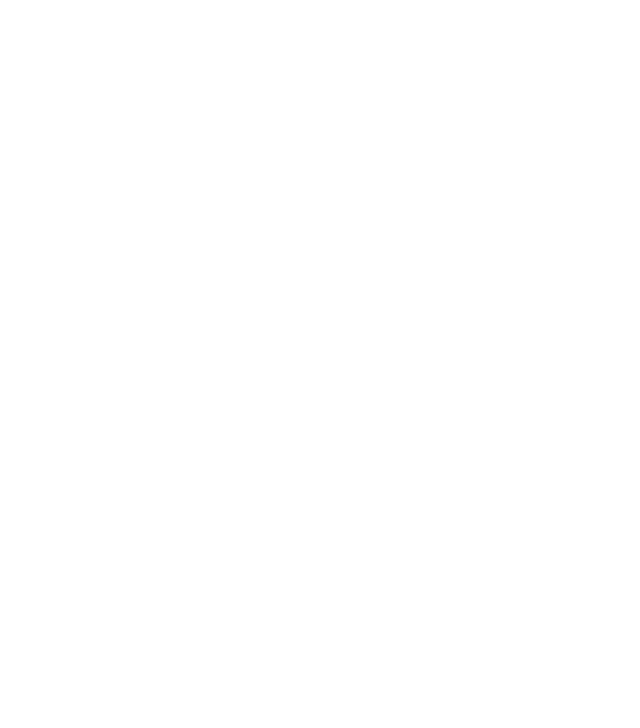
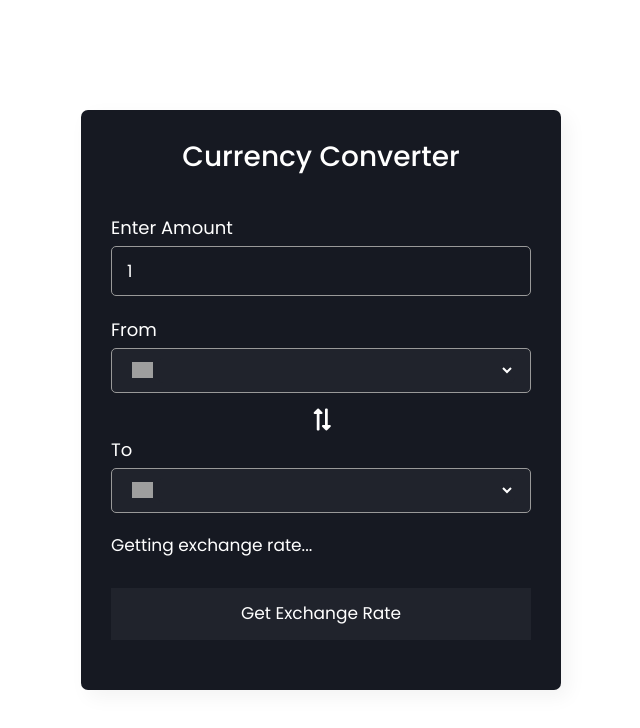
Before and after one commit to JehiraXavier/currency-converter, a plain HTML site: page index.html in a window 1280 px wide. Shown: the whole page, without its empty margins (319-959 px from the left). Drawn offline with nearby package versions, Linux system fonts and the light colour scheme; grey boxes are pictures that could not be loaded.

Commit message:
Basic Styling

```diff
--- a/index.html
+++ b/index.html
@@ -1,25 +1,65 @@
-<!doctype html>
+<!DOCTYPE html>
 <html lang="en">
+  <head>
+    <meta charset="UTF-8" />
+    <meta http-equiv="X-UA-Compatible" content="IE=edge" />
+    <meta name="viewport" content="width=device-width, initial-scale=1.0" />
 
-<head>
+    <link rel="stylesheet" href="styles.css" />
 
-    <meta charset="UTF-8">
-    <meta http-equiv="X-UA-Compatible" content="IE=edge">
-    <meta name="viewport" content="width=device-width, initial-scale=1.0">
-
-    <link rel="stylesheet" href="styles.css">
-
-    <link rel="stylesheet" href="https://cdnjs.cloudflare.com/ajax/libs/font-awesome/5.15.4/css/all.min.css" />
-    <link href="https://cdn.jsdelivr.net/npm/bootstrap@5.1.3/dist/css/bootstrap.min.css" rel="stylesheet"
-      integrity="sha384-1BmE4kWBq78iYhFldvKuhfTAU6auU8tT94WrHftjDbrCEXSU1oBoqyl2QvZ6jIW3" crossorigin="anonymous">
+    <link
+      rel="stylesheet"
+      href="https://cdnjs.cloudflare.com/ajax/libs/font-awesome/5.15.4/css/all.min.css"
+    />
+    <link
+      href="https://cdn.jsdelivr.net/npm/bootstrap@5.1.3/dist/css/bootstrap.min.css"
+      rel="stylesheet"
+      integrity="sha384-1BmE4kWBq78iYhFldvKuhfTAU6auU8tT94WrHftjDbrCEXSU1oBoqyl2QvZ6jIW3"
+      crossorigin="anonymous"
+    />
 
     <title>Currency Converter</title>
-    <link rel="icon" href="./currency.png" type="image/icon type">
+    <link rel="icon" href="./currency.png" type="image/icon type" />
+  </head>
 
-</head>
+  <body>
+    <div class="wrapper">
+      <h2>Currency Converter</h2>
+      <form action="#">
+        <div class="amount">
+          <p>Enter Amount</p>
+          <input type="text" value="1" />
+        </div>
+        <div class="drop-list">
+          <div class="from">
+            <p>From</p>
+            <div class="select-box">
+              <img src="https://flagcdn.com/48x36/us.png" alt="flag" />
+              <select>
+                <!-- Will be rendered by Javascript -->
+              </select>
+            </div>
+          </div>
+          <div class="icon"><i class="fas fa-exchange-alt"></i></div>
+          <div class="to">
+            <p>To</p>
+            <div class="select-box">
+              <img
+                src="https://flagcdn.com/lk.svg"
+                width="30"
+                alt="Sri Lanka"
+              />
+              <select>
+                <!-- Will be rendered by Javascript -->
+              </select>
+            </div>
+          </div>
+        </div>
+        <div class="exchange-rate">Getting exchange rate...</div>
+        <button>Get Exchange Rate</button>
+      </form>
+    </div>
 
-<body>
     <script src="main.js"></script>
-</body>
-
+  </body>
 </html>
--- a/styles.css
+++ b/styles.css
@@ -0,0 +1,137 @@
+@import url("https://fonts.googleapis.com/css2?family=Poppins:wght@400;500;600;700&display=swap");
+
+* {
+    margin: 0;
+    padding: 0;
+    box-sizing: border-box;
+    font-family: "Poppins", sans-serif;
+}
+
+body {
+    display: flex;
+    align-items: center;
+    justify-content: center;
+    min-height: 100vh;
+    padding: 0 10px;
+    background: #1a212d;
+}
+
+.wrapper {
+    width: 30rem;
+    padding: 30px;
+    border-radius: 7px;
+    background: #161922;
+    color: white;
+    box-shadow: 7px 7px 20px rgba(0, 0, 0, 0.05);
+}
+
+.wrapper h2 {
+    font-size: 28px;
+    font-weight: 500;
+    text-align: center;
+}
+
+.wrapper form {
+    margin: 40px 0 20px 0;
+}
+
+form :where(input, select, button) {
+    width: 100%;
+    outline: none;
+    border-radius: 5px;
+    border: none;
+}
+
+form p {
+    font-size: 18px;
+    margin-bottom: 5px;
+}
+
+form input {
+    height: 50px;
+    font-size: 17px;
+    padding: 0 15px;
+    background: transparent;
+    color: white;
+    border: 1px solid #999;
+}
+
+form input:focus {
+    padding: 0 14px;
+    border: 2px solid #675afe;
+}
+
+form .drop-list {
+    display: flex;
+    flex-direction: column;
+    align-items: center;
+    justify-content: space-between;
+    margin-top: 20px;
+}
+
+.from {
+    width: 100%;
+}
+
+.to {
+    width: 100%;
+}
+
+.drop-list .select-box {
+    display: flex;
+    width: 100%;
+    height: 45px;
+    align-items: center;
+    border-radius: 5px;
+    padding: 0 20px;
+    border: 1px solid #999;
+    background: #20232c;
+}
+
+.select-box img {
+    max-width: 21px;
+}
+
+.select-box select {
+    width: 100%;
+    font-size: 16px;
+    background: none;
+    margin: 0 -5px 0 5px;
+    color: white;
+    background: #20232c;
+}
+
+.select-box select::-webkit-scrollbar {
+    width: 8px;
+}
+
+.select-box select::-webkit-scrollbar-track {
+    background: #fff;
+}
+
+.select-box select::-webkit-scrollbar-thumb {
+    background: #888;
+    border-radius: 8px;
+    border-right: 2px solid #ffffff;
+}
+
+.drop-list .icon {
+    cursor: pointer;
+    margin-top: 10px;
+    font-size: 22px;
+    transform: rotate(90deg);
+}
+
+form .exchange-rate {
+    font-size: 17px;
+    margin: 20px 0 30px;
+}
+
+form button {
+    height: 52px;
+    color: #fff;
+    font-size: 17px;
+    cursor: pointer;
+    background: #20232c;
+    transition: 0.3s ease;
+}
```
